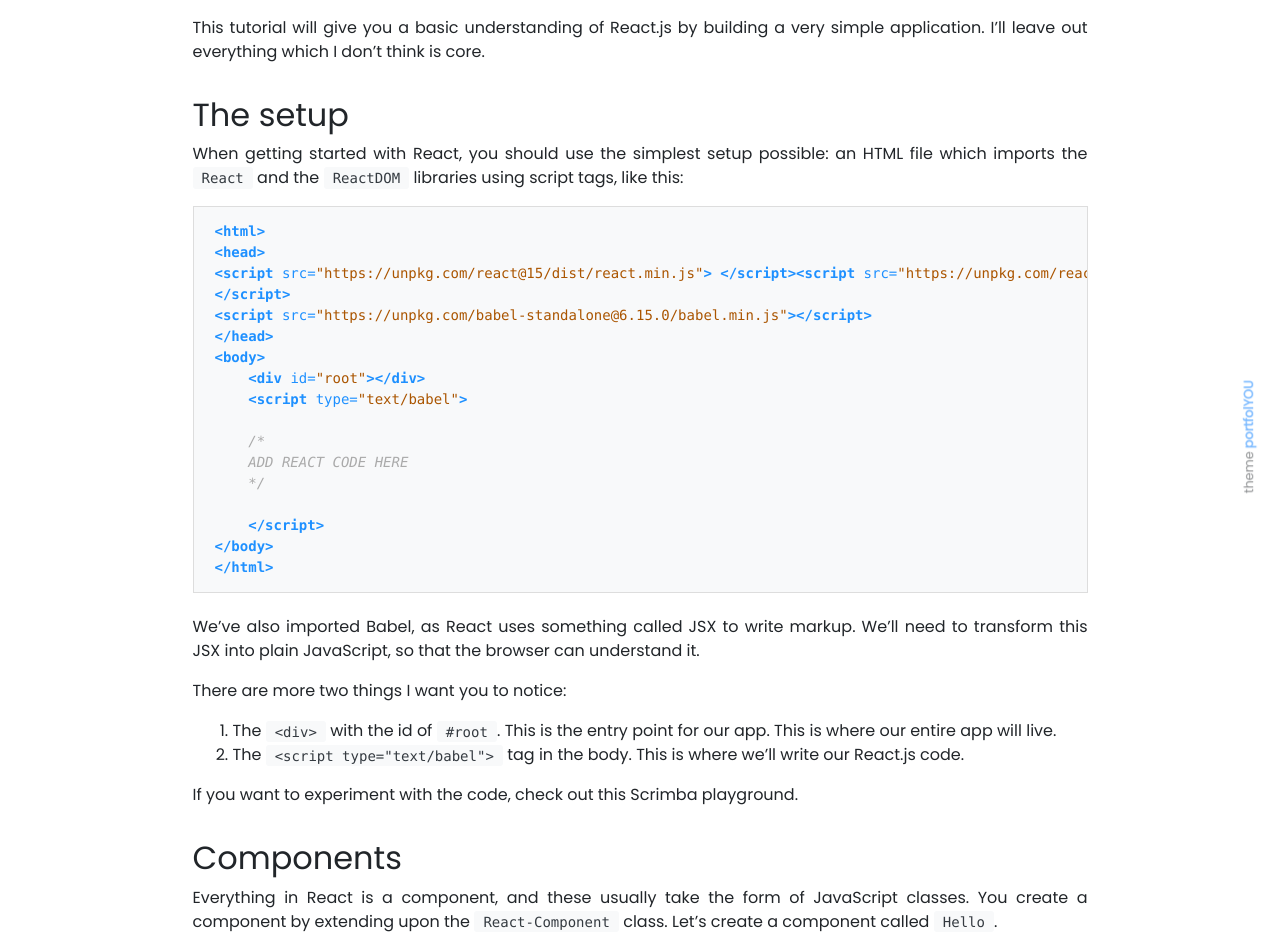
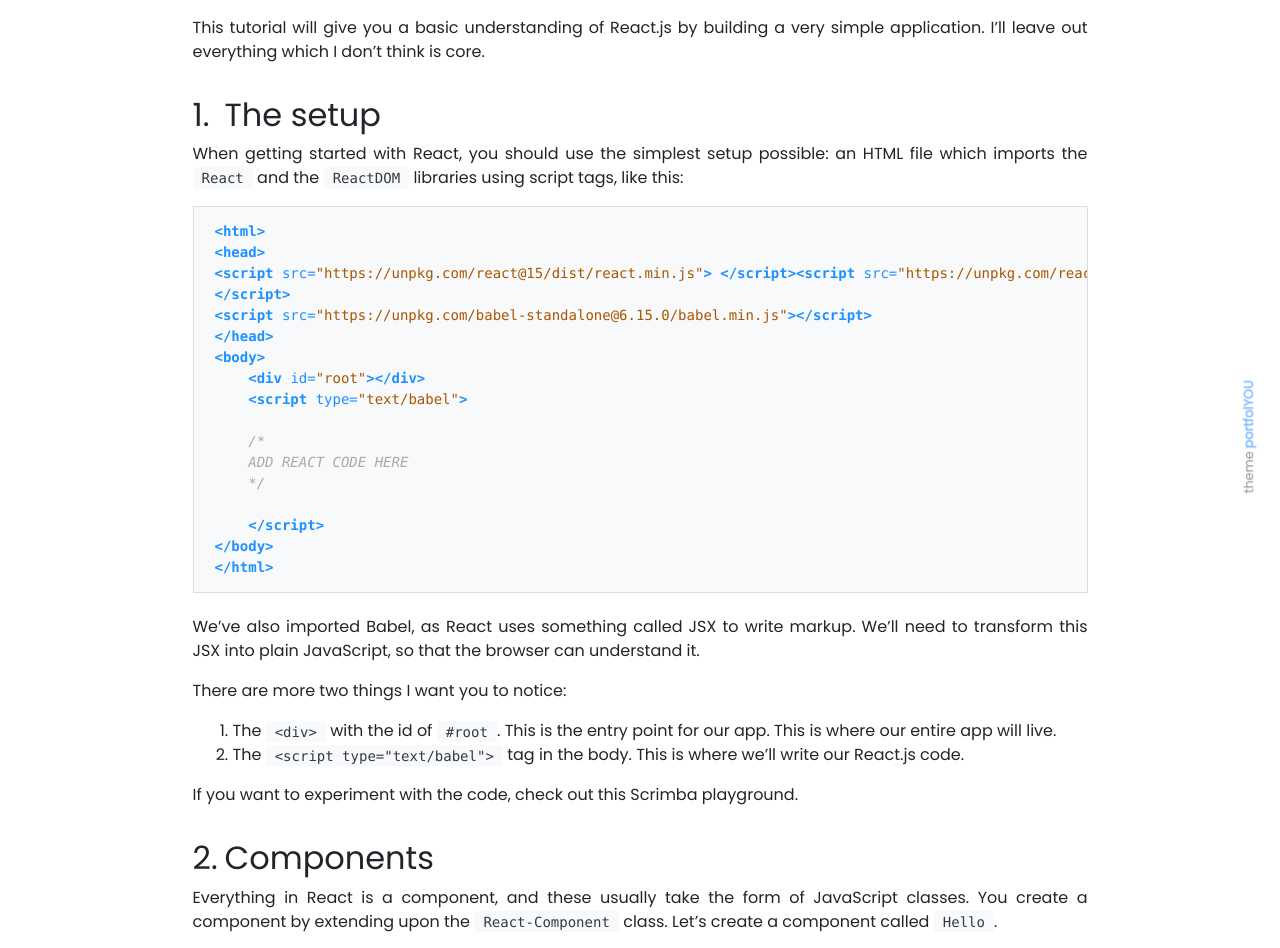
Before and after one commit to edyrizalmuh/portfolio, a Jekyll site: the page built from _posts/2019-02-15-learn-react-js.md, in a window 1280 px wide. Shown: the part 287-1235 px from the top of the page. Built offline with Jekyll 4.4.1, drawn with Linux system fonts in a browser that asks for light colours; nearby versions of some CDN libraries; our own code applies the rules of GitHub Pages for plain Markdown files.

Commit message:
add numbering to headings

```diff
--- a/_sass/_markdown.scss
+++ b/_sass/_markdown.scss
@@ -1,7 +1,49 @@
 .markdown-body {
-  h1,
+  // h1,
+  // h2 {
+  //   margin-top: 32px;
+  // }
+  counter-reset: section;
+
   h2 {
+    position: relative;
     margin-top: 32px;
+    counter-reset: subsection; /* Reset the subsection counter for each h2 */
+    padding-left: 2rem; /* Add padding to create space between numbering and heading */
+
+    /* Add numbering using the 'content' property and the 'counter()' function */
+    &::before {
+      counter-increment: section;
+      content: counters(section, ".") ". ";
+      position: absolute;
+      left: 0;
+    }
+  }
+
+  h2 span {
+    /* Move the heading text to the right */
+    position: relative;
+    left: 2.5rem;
+  }
+
+  h3 {
+    position: relative;
+    margin-top: 24px;
+    counter-increment: subsection;
+    padding-left: 3rem; /* Add more padding for h3 to create space between numbering and heading */
+
+    /* Add numbering using the 'content' property and the 'counter()' function */
+    &::before {
+      content: counters(section, ".") "." counters(subsection, ".") " ";
+      position: absolute;
+      left: 0;
+    }
+  }
+
+  h3 span {
+    /* Move the heading text to the right */
+    position: relative;
+    left: 3.5rem;
   }
 
   hr {
```
